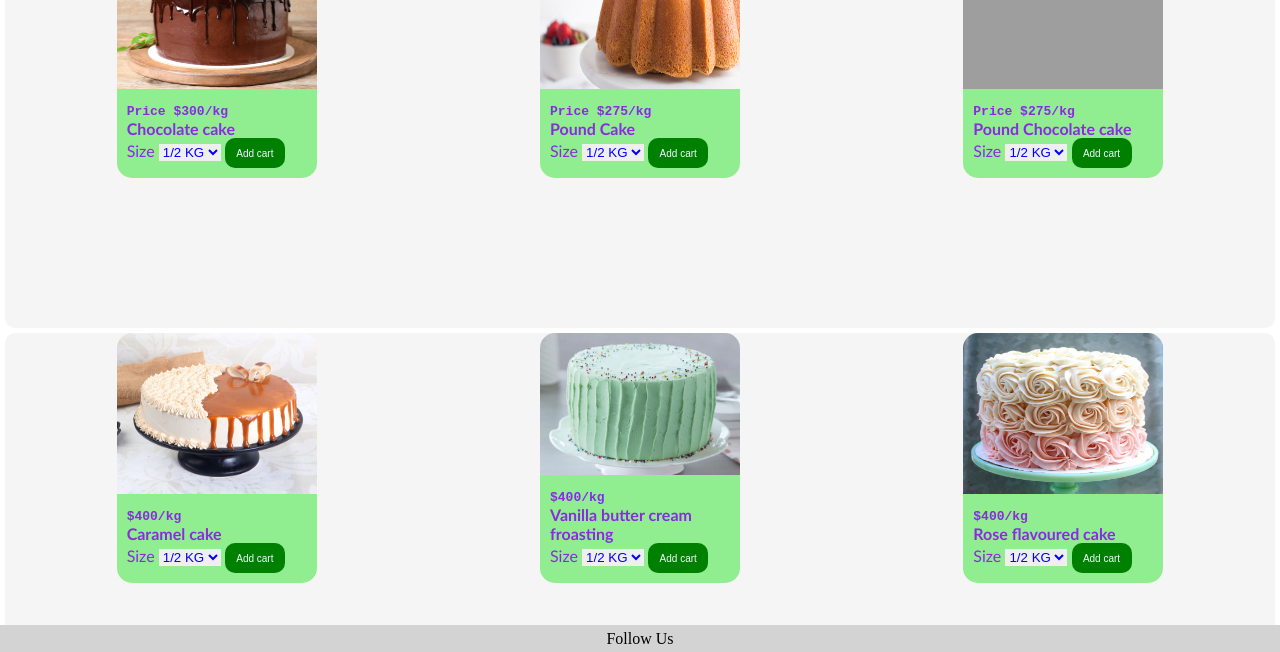
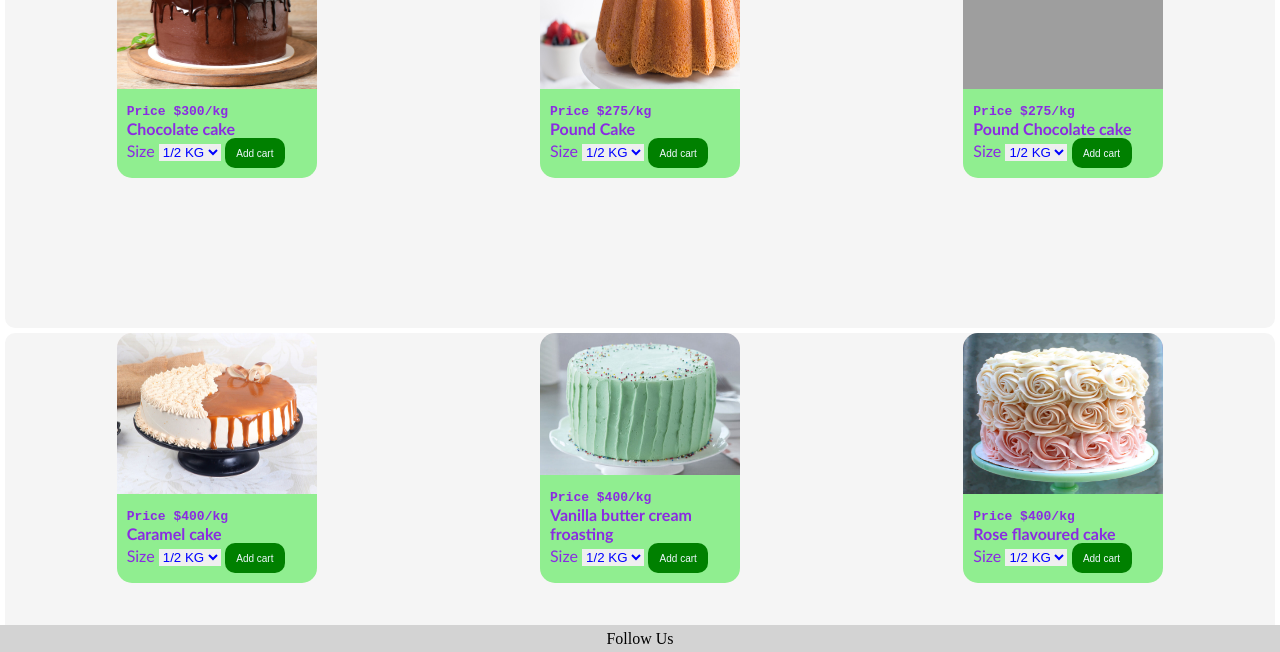
Before and after one commit to Mounikakantem/Cake-Website, a plain HTML site: page menu.html in a window 1280 px wide. Shown: the part 82-734 px from the top of the page. Drawn offline with nearby package versions, Linux system fonts and the light colour scheme; grey boxes are pictures that could not be loaded.

Commit message:
Update menu.html

```diff
--- a/menu.html
+++ b/menu.html
@@ -279,7 +279,7 @@
                                 </div>
                                 <div class="card-container1">
 
-                                    <b class="price">$400/kg</b>
+                                    <b class="price">Price $400/kg</b>
                                     <h4 id="name">Caramel cake</h4>
                                     <label>Size</label>
                                      <select name="Size" id="Size">
@@ -295,7 +295,7 @@
                                 </div>
                                 <div class="card-container1">
 
-                                    <b class="price">$400/kg</b>
+                                    <b class="price">Price $400/kg</b>
                                     <h4 id="name">Vanilla butter cream froasting</h4>
                                     <label>Size</label>
                                      <select name="Size" id="Size">
@@ -311,7 +311,7 @@
                                 </div>
                                 <div class="card-container1">
 
-                                    <b class="price">$400/kg</b>
+                                    <b class="price">Price $400/kg</b>
                                     <h4 id="name">Rose flavoured cake</h4>
                                     <label>Size</label>
                                      <select name="Size" id="Size">
```
